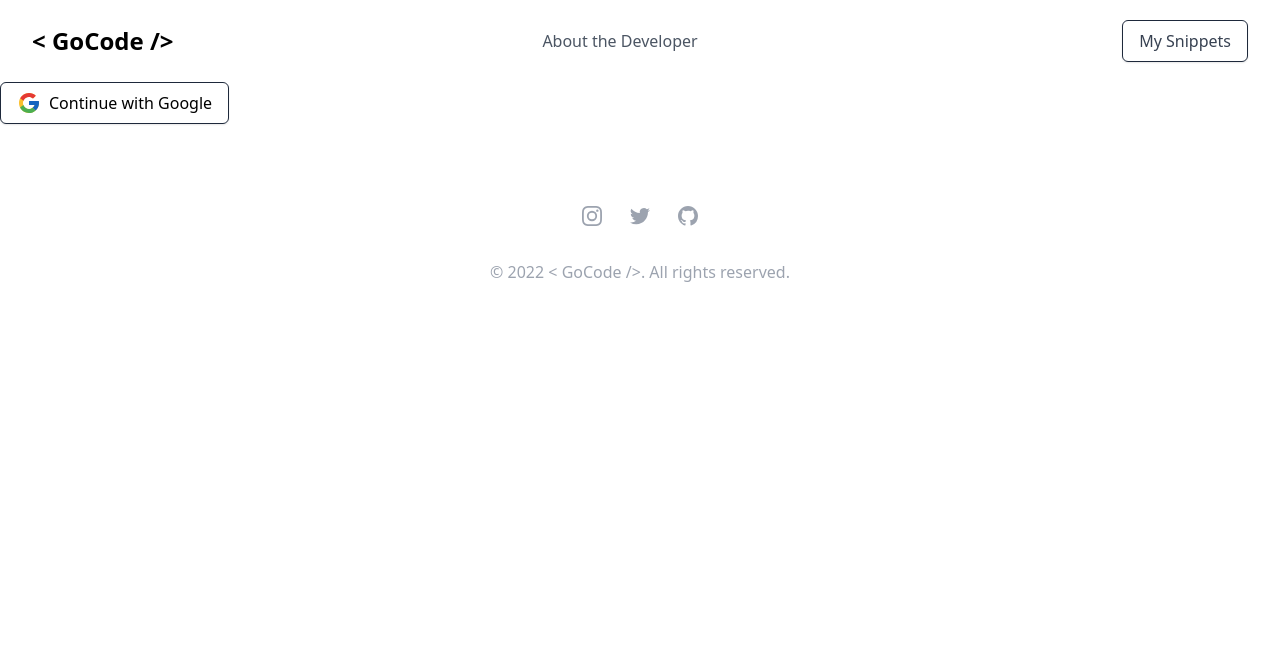
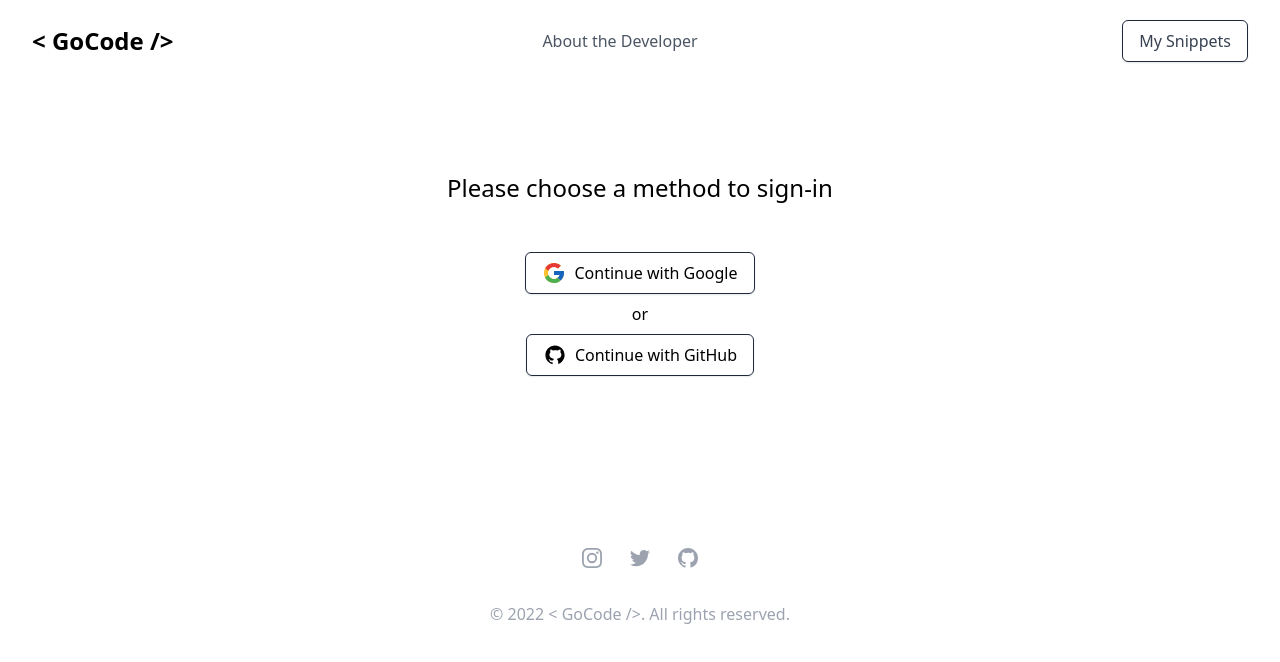
Before and after one commit to Valchy/go-code, a Next.js app: page /portal in a window 1280 px wide. Shown: the top 662 px of the page. Built offline with nearby package versions, Linux system fonts and the light colour scheme.

Commit message:
Portal page wip

```diff
--- a/pages/portal.tsx
+++ b/pages/portal.tsx
@@ -1,11 +1,17 @@
 import type { NextPage } from 'next';
 import Layout from '@components/Layout';
-import GoogleButton from '@components/GoogleButton';
+import GoogleButton from '@components/buttons/GoogleButton';
+import GithubButton from '@components/buttons/GithubButton';
 
 const GoCode: NextPage = () => {
 	return (
 		<Layout>
-			<GoogleButton />
+			<main className="flex flex-col justify-center items-center h-96">
+				<h1 className="text-2xl mb-12">Please choose a method to sign-in</h1>
+				<GoogleButton />
+				<span className="my-2">or</span>
+				<GithubButton />
+			</main>
 		</Layout>
 	);
 };
--- /dev/null
+++ b/src/components/buttons/GithubButton.tsx
@@ -0,0 +1,15 @@
+export default function GoogleButton() {
+	return (
+		<span className="inline-flex rounded-md shadow-sm">
+			<a
+				href="/sign-up"
+				className="inline-flex items-center justify-center px-4 py-2 text-base font-medium leading-6 whitespace-no-wrap border border-slate-800 rounded-md shadow-sm focus:outline-none focus:ring-2 focus:ring-offset-2 focus:ring-blue-500"
+			>
+				<svg fill="#000" xmlns="http://www.w3.org/2000/svg" viewBox="0 0 30 30" width="24px" height="24px" className="mr-2">
+					<path d="M15,3C8.373,3,3,8.373,3,15c0,5.623,3.872,10.328,9.092,11.63C12.036,26.468,12,26.28,12,26.047v-2.051 c-0.487,0-1.303,0-1.508,0c-0.821,0-1.551-0.353-1.905-1.009c-0.393-0.729-0.461-1.844-1.435-2.526 c-0.289-0.227-0.069-0.486,0.264-0.451c0.615,0.174,1.125,0.596,1.605,1.222c0.478,0.627,0.703,0.769,1.596,0.769 c0.433,0,1.081-0.025,1.691-0.121c0.328-0.833,0.895-1.6,1.588-1.962c-3.996-0.411-5.903-2.399-5.903-5.098 c0-1.162,0.495-2.286,1.336-3.233C9.053,10.647,8.706,8.73,9.435,8c1.798,0,2.885,1.166,3.146,1.481C13.477,9.174,14.461,9,15.495,9 c1.036,0,2.024,0.174,2.922,0.483C18.675,9.17,19.763,8,21.565,8c0.732,0.731,0.381,2.656,0.102,3.594 c0.836,0.945,1.328,2.066,1.328,3.226c0,2.697-1.904,4.684-5.894,5.097C18.199,20.49,19,22.1,19,23.313v2.734 c0,0.104-0.023,0.179-0.035,0.268C23.641,24.676,27,20.236,27,15C27,8.373,21.627,3,15,3z" />
+				</svg>
+				Continue with GitHub
+			</a>
+		</span>
+	);
+}
```
Also changed, not shown: src/components/Layout/Footer.tsx (renamed from src/components/Footer.tsx), src/components/Layout/Navbar.tsx (renamed from src/components/Navbar.tsx), src/components/Layout/index.tsx (renamed from src/components/Layout.tsx), src/components/buttons/GoogleButton.tsx (renamed from src/components/GoogleButton.tsx).
